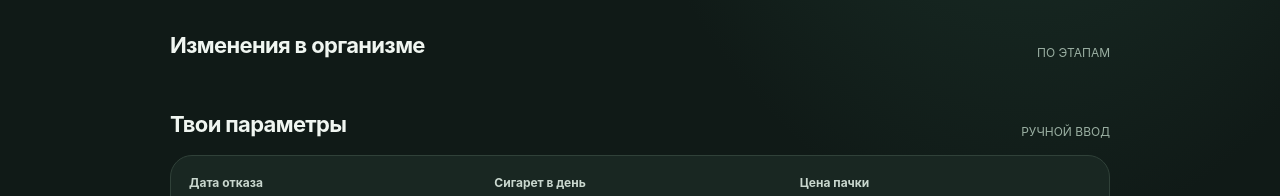
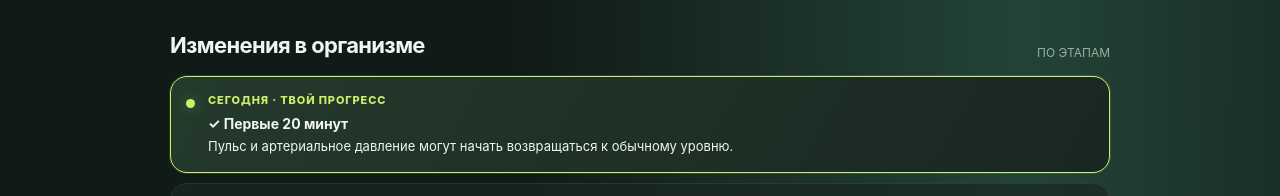
Before and after one commit to Enot6669/New, a website: page index.html in a window 1280 px wide. Shown: the part 697-893 px from the top of the page. Drawn offline with Linux system fonts and the light colour scheme.

Commit message:
Fix timeline render syntax error blocking app initialization

```diff
--- a/index.html
+++ b/index.html
@@ -410,7 +410,7 @@ const current=milestones.find(m=>m[0]===days)||milestones.filter(m=>m[0]<=days).
 const past=milestones.filter(m=>m!==current&&m[0]<days).reverse();
 const future=milestones.filter(m=>m!==current&&m[0]>days);
 const ordered=[current,...past,...future];
-$('benefits').innerHTML=ordered.map(m=>{const active=m===current;const done=m[0]<=days;return '<article class="milestone'+(active?' milestone-current':'')+'"'+(active?' aria-current="step"':'')+' style="opacity:'+(done?'1':'.72')+'"><span class="dot" style="background:'+(done?'var(--lime)':'var(--stroke)')+'"></span><div>'+(active?'<span class="current-label">СЕГОДНЯ · ТВОЙ ПРОГРЕСС</span>':'')+'<b>'+(done?'✓ ':'')+m[1]+'</b><p>'+m[2]+'</p></div></article>'}).join('')
+$('benefits').innerHTML=ordered.map(m=>{const active=m===current;const done=m[0]<=days;return '<article class="milestone'+(active?' milestone-current':'')+'"'+(active?' aria-current="step"':'')+' style="opacity:'+(done?'1':'.72')+'"><span class="dot" style="background:'+(done?'var(--lime)':'var(--stroke)')+'"></span><div>'+(active?'<span class="current-label">СЕГОДНЯ · ТВОЙ ПРОГРЕСС</span>':'')+'<b>'+(done?'✓ ':'')+m[1]+'</b><p>'+m[2]+'</p></div></article>'}).join('')}
 function save(showStatus=true){const data={};ids.forEach(id=>data[id]=$(id).value);try{localStorage.setItem('nekuryu-settings',JSON.stringify(data));if(showStatus){$('save').textContent='Сохранено ✓';setTimeout(()=>$('save').textContent='Сохранить параметры',1400)}}catch(e){if(showStatus)$('save').textContent='Не удалось сохранить'}render()}
 try{const saved=JSON.parse(localStorage.getItem('nekuryu-settings')||'null');if(saved)ids.forEach(id=>{if(saved[id]!==undefined)$(id).value=saved[id]})}catch(e){}
 $('save').addEventListener('click',()=>save(true));ids.forEach(id=>$(id).addEventListener('input',()=>save(false)));render();
```
